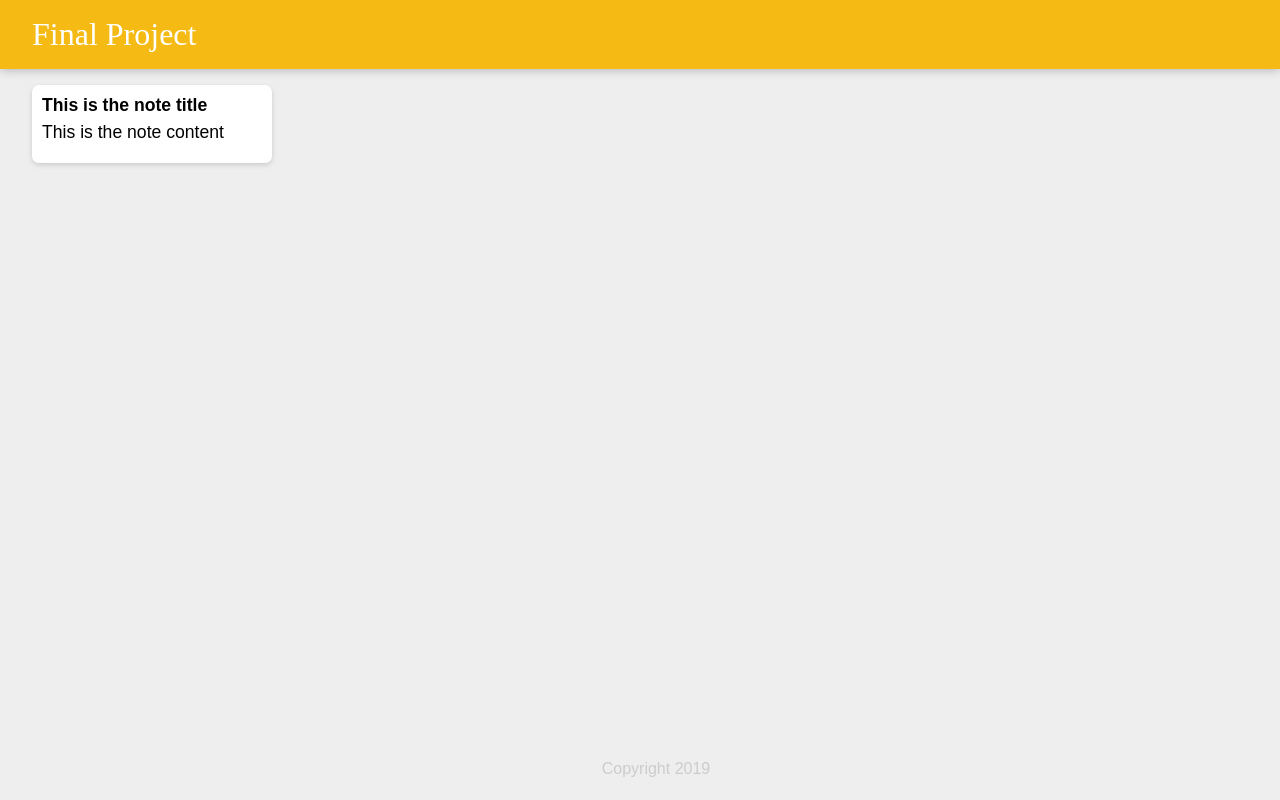
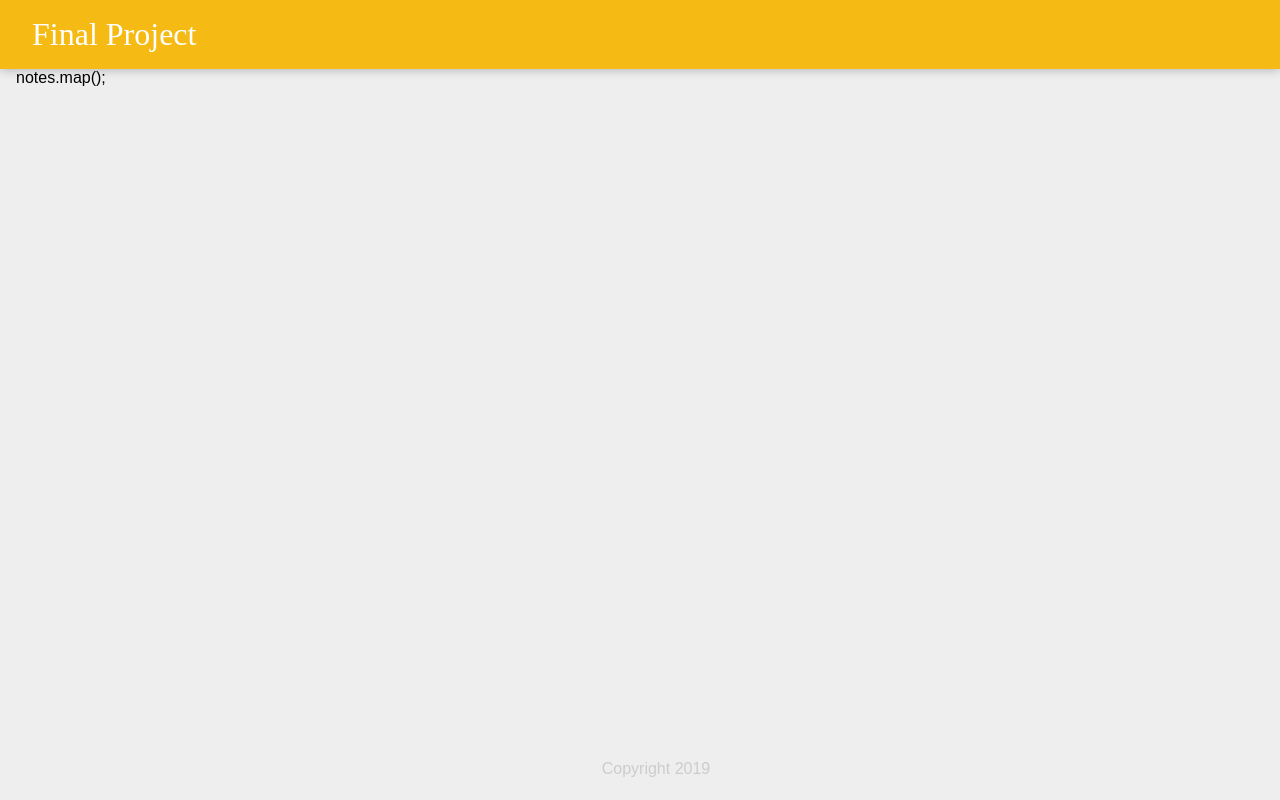
Before and after one commit to deykpe/React-Note-Taking-App, a React (Create React App) app: page / in a window 1280 px wide. Built offline with nearby package versions, Linux system fonts and the light colour scheme.

Commit message:
added notes.map function

```diff
--- a/src/components/App.js
+++ b/src/components/App.js
@@ -1,15 +1,20 @@
 import React from 'react';
-import Header from './Header'
-import Footer from './Footer'
-import Note from './Note'
+import Header from './Header';
+import Footer from './Footer';
+import Note from './Note';
+import notes from '../notes';
+
+function createNotes (noteItem) {
+    <Note
+        title= {noteItem.title}
+        content={noteItem.content}
+    />
+}
 
 function App() {
     return <div>
         <Header/>
-        <Note
-        title="This is the note title"
-        content="This is the note content"
-         />
+        notes.map();
         <Footer/>
     </div>
 }
--- a/src/notes.js
+++ b/src/notes.js
@@ -24,3 +24,5 @@ const notes = [
         "What's the difference between hardware and software? You can hit your hardware with a hammer, but you can only curse at your software."
     }
   ];
+
+  export default notes;
```
